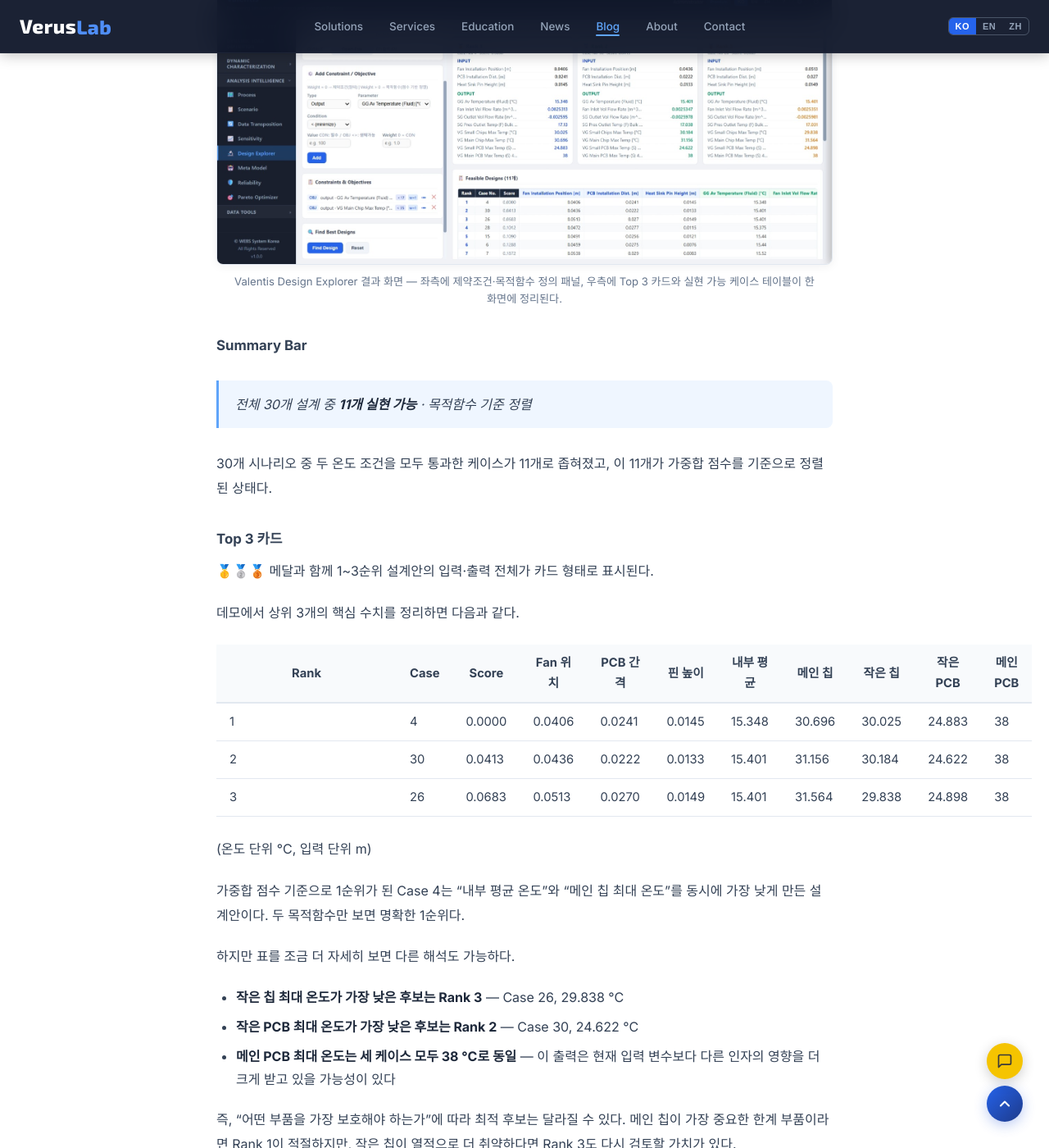
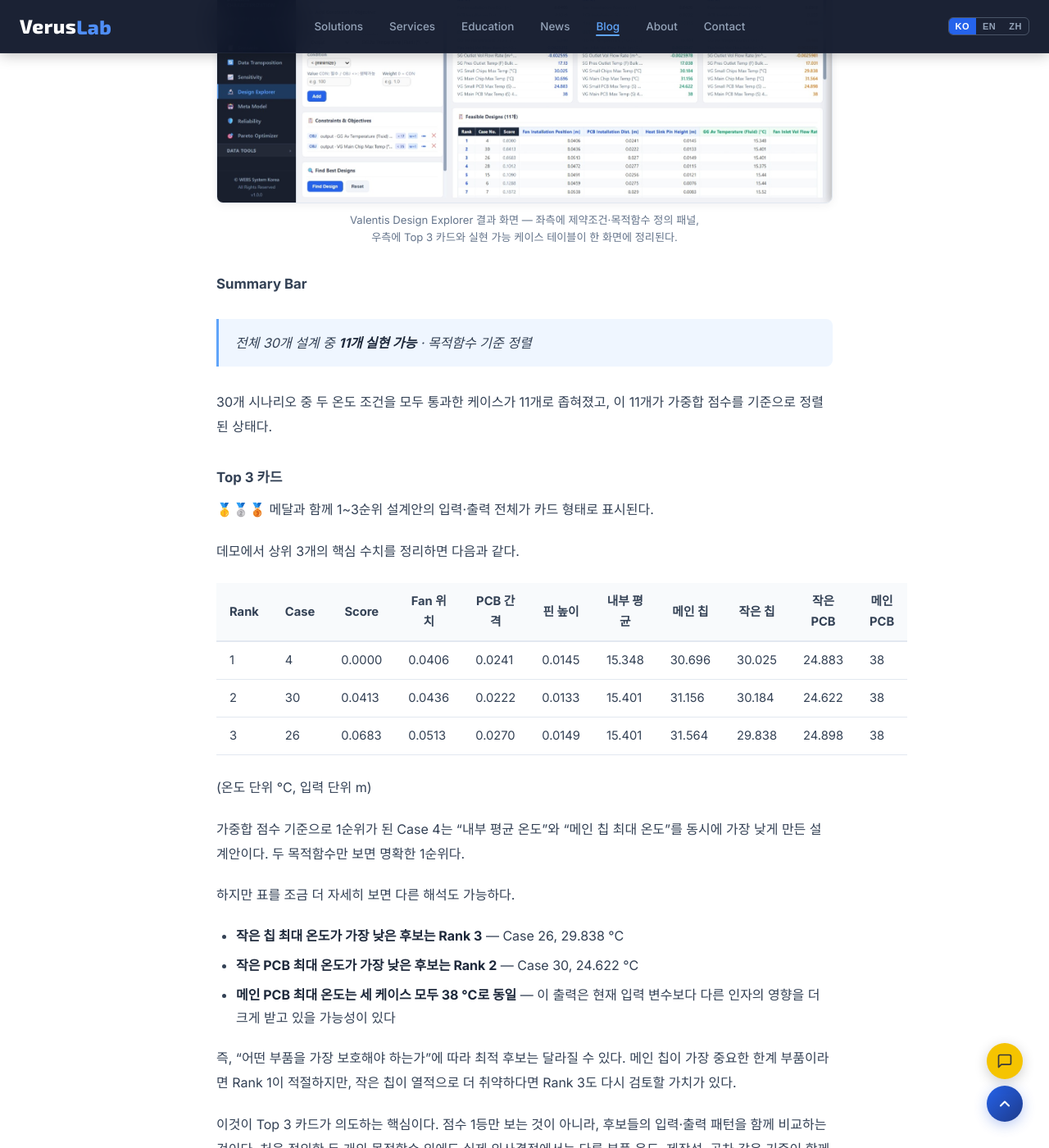
Before and after one commit to VerusLab-KR/Homepage, a Jekyll site: the page built from _posts/2026-05-17-valentis-design-explorer.md, in a window 1280 px wide and 1400 px high, scrolled down 4788 px. Shown: the whole window at 82% size. Built offline with Jekyll 4.4.1, drawn with Linux system fonts in a browser that asks for light colours; some of the changed text lies outside the part shown.

Commit message:
Fix post table column balance and wrap figcaptions
Drop the 220px first-column min-width from .post-body table, which was
forcing narrow numeric-first-column tables (e.g. Rank/Case/Score) to
look unbalanced. Other posts' tables have descriptive first columns and
size naturally without the floor.

Also insert manual line breaks in the two figcaptions of the design
explorer post for better visual rhythm.

Co-Authored-By: Claude Opus 4.7 <noreply@anthropic.com>

```diff
--- a/_layouts/post.html
+++ b/_layouts/post.html
@@ -116,7 +116,6 @@ img{max-width:100%;display:block}
 .post-body table th{text-align:center;padding:10px 16px;font-weight:700;color:var(--slate-7);border-bottom:2px solid var(--slate-2);background:var(--slate-0)}
 .post-body table td{padding:10px 16px;color:var(--slate-7);border-bottom:1px solid var(--slate-2);font-weight:400;vertical-align:top}
 .post-body table td strong{font-weight:400;color:inherit}
-.post-body table th:first-child,.post-body table td:first-child{min-width:220px}
 .post-body img{margin:28px auto;border-radius:8px;border:1px solid var(--slate-2);box-shadow:0 2px 12px rgba(15,23,42,.06)}
 .post-body figure{margin:32px 0;text-align:center}
 .post-body figure img{margin:0 auto 10px}
--- a/_posts/2026-05-17-valentis-design-explorer.md
+++ b/_posts/2026-05-17-valentis-design-explorer.md
@@ -139,7 +139,7 @@ DT를 거치지 않고 입력 CSV와 출력 CSV를 각각 불러올 수도 있
 
 <figure>
   <img src="/assets/blog/2026-05-17-valentis-design-explorer/1.jpeg" alt="Valentis Design Explorer 결과 화면 — Top 3 카드와 Feasible Designs 테이블">
-  <figcaption>Valentis Design Explorer 결과 화면 — 좌측에 제약조건·목적함수 정의 패널, 우측에 Top 3 카드와 실현 가능 케이스 테이블이 한 화면에 정리된다.</figcaption>
+  <figcaption>Valentis Design Explorer 결과 화면 — 좌측에 제약조건·목적함수 정의 패널,<br>우측에 Top 3 카드와 실현 가능 케이스 테이블이 한 화면에 정리된다.</figcaption>
 </figure>
 
 ### Summary Bar
@@ -186,7 +186,7 @@ DT를 거치지 않고 입력 CSV와 출력 CSV를 각각 불러올 수도 있
 
 <figure>
   <img src="/assets/blog/2026-05-17-valentis-design-explorer/2.jpeg" alt="Valentis Design Explorer 평행좌표 차트 — 입력 3개와 출력 8개를 11개 축으로 표시">
-  <figcaption>평행좌표 차트 — 입력 변수 3개와 출력 변수 8개가 11개의 수직 축으로 나란히 배치되고, 각 케이스는 Rank 컬러바(파랑→빨강)를 따라 색이 입혀진 꺾은선으로 표현된다.</figcaption>
+  <figcaption>평행좌표 차트 — 입력 변수 3개와 출력 변수 8개가 11개의 수직 축으로 나란히 배치되고,<br>각 케이스는 Rank 컬러바(파랑→빨강)를 따라 색이 입혀진 꺾은선으로 표현된다.</figcaption>
 </figure>
 
 입력 변수 3개와 출력 변수 8개가 11개의 수직 축으로 나란히 배치되고, 11개의 실현 가능 케이스는 각 축을 가로지르는 하나의 꺾은선으로 표현된다.
```
